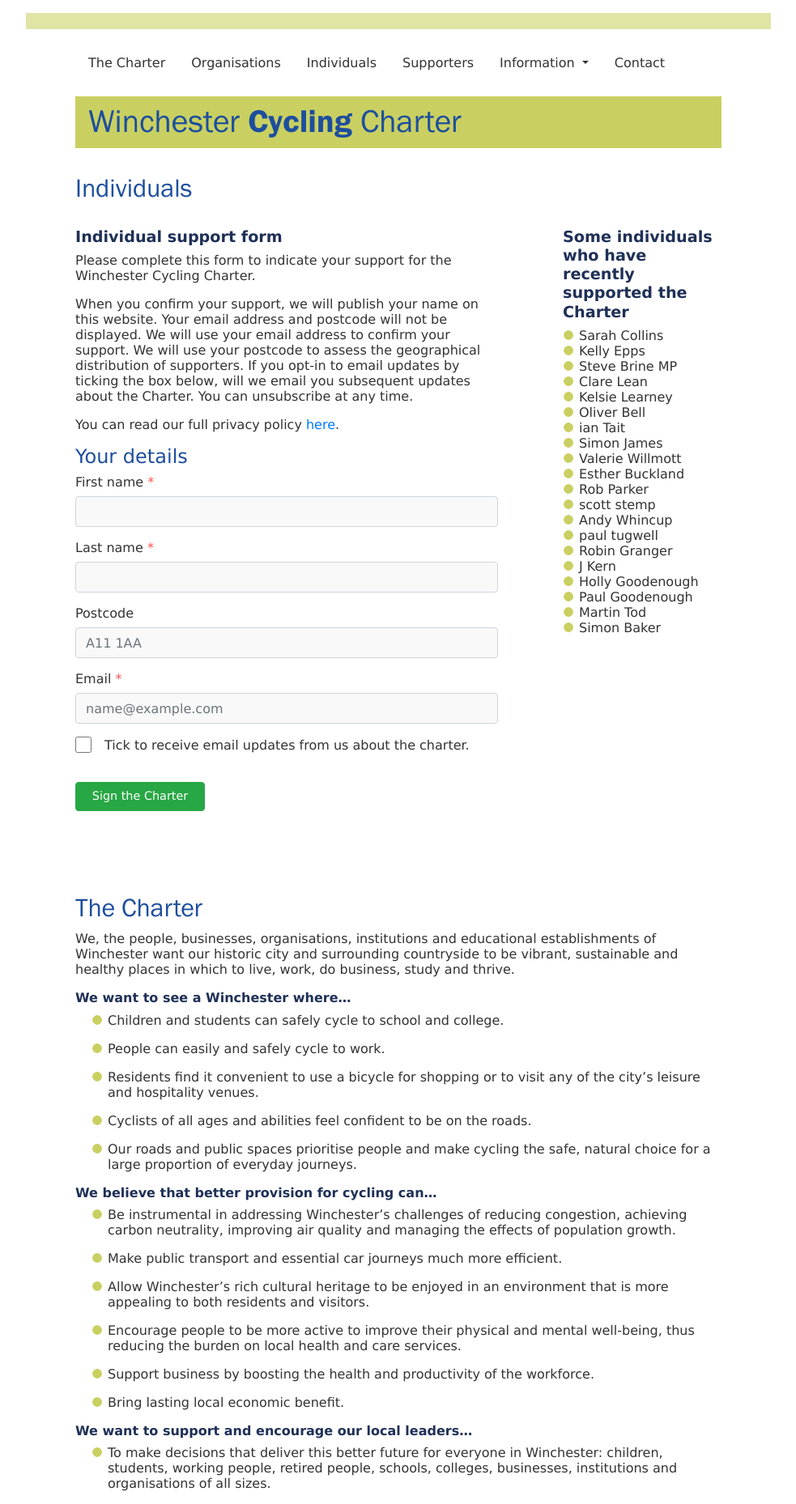
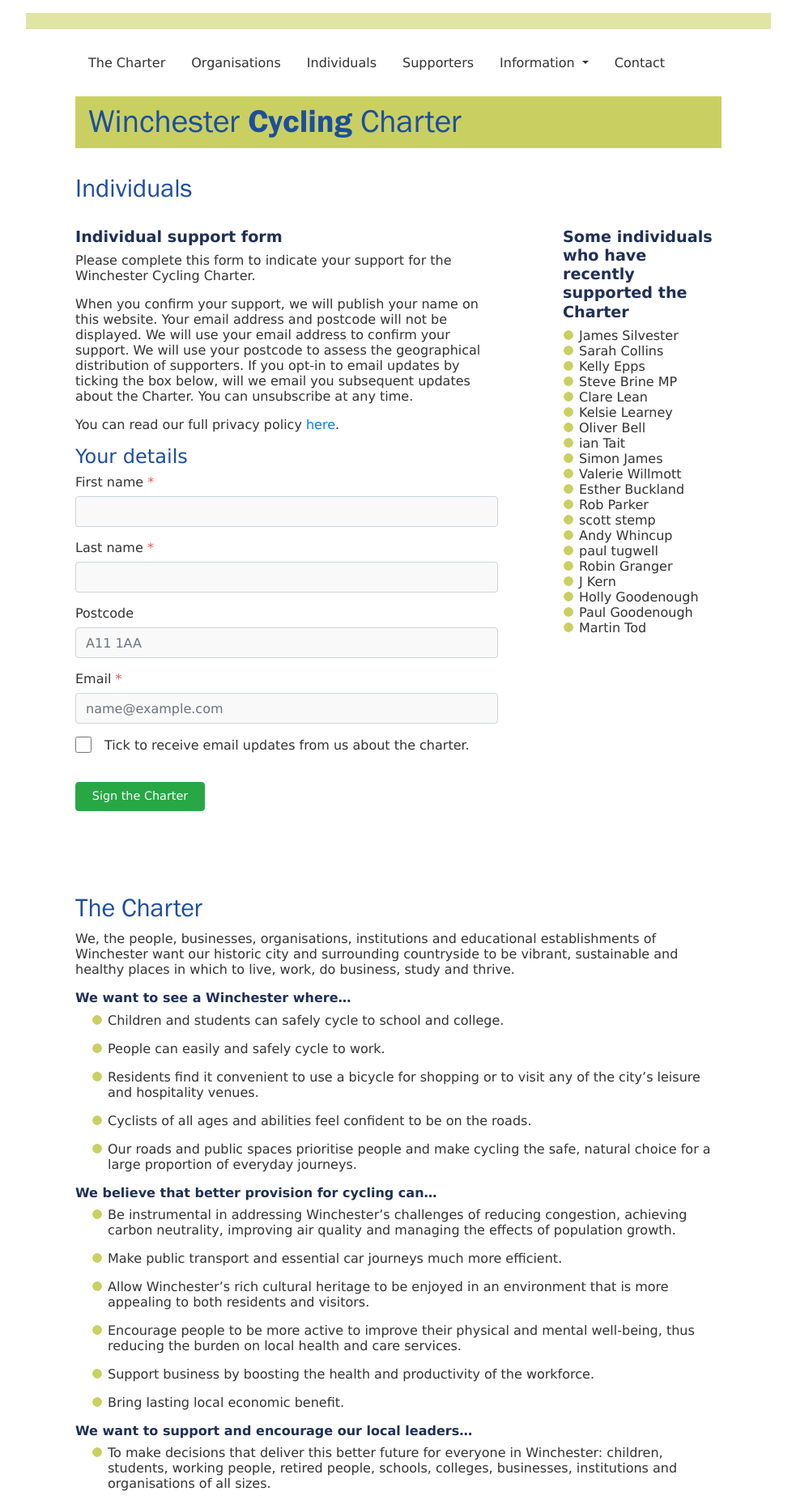
Before and after one commit to winchestercyclingcharter/winchestercyclingcharter.github.io, a Jekyll site: the page built from ind-page.md, in a window 1280 px wide. Shown: the whole page at 81% size, without its empty margins (148-1131 px from the left). Built offline with Jekyll 4.4.1, drawn with Linux system fonts in a browser that asks for light colours; nearby versions of some CDN libraries.

Commit message:
Update people.yml

```diff
--- a/_data/people.yml
+++ b/_data/people.yml
@@ -454,3 +454,4 @@ people:
 - { lastname: Lean, firstname: Clare, dt: 20210427-104110-047028 }
 - { lastname: Learney, firstname: Kelsie, dt: 20210427-103324-906691 }
 - { lastname: Collins, firstname: Sarah, dt: 20210430-085224-450720 }
+- { lastname: Silvester, firstname: James, dt: 20210430-101809-315137 }
```
